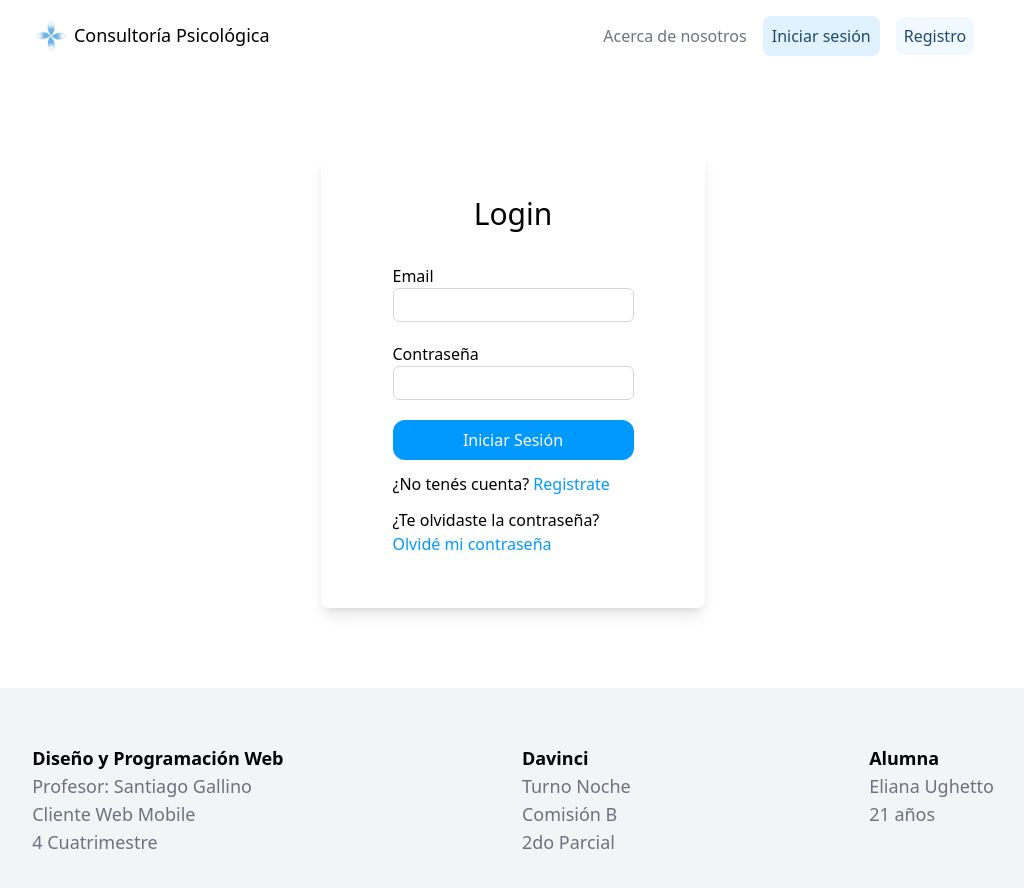
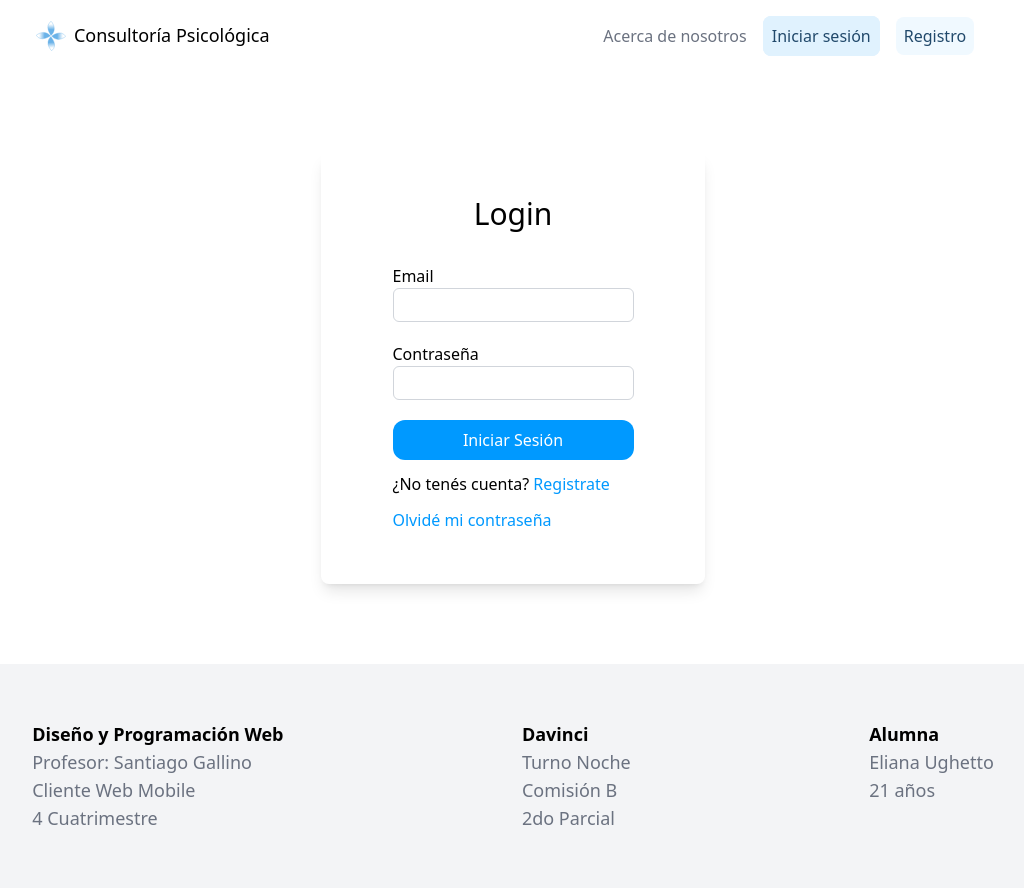
Before and after one commit to ughettoeliana/proyecto-terapia-existencial, a React (Vite) app in the folder terapia-existencial-react/: page /login in a window 1280 px wide. Shown: the top 888 px of the page, without its empty margins (127-1151 px from the left). Built offline with nearby package versions, Linux system fonts and the light colour scheme.

Commit message:
deleted the unessesary question in login

```diff
--- a/terapia-existencial-react/src/pages/Login.jsx
+++ b/terapia-existencial-react/src/pages/Login.jsx
@@ -39,7 +39,7 @@ function Login() {
   };
 
   async function handleForgotPassword() {
-    navigate("/forgot-password", { replace: true })
+    navigate("/forgot-password", { replace: true });
   }
 
   return (
@@ -111,16 +111,12 @@ function Login() {
                   </p>
                 </div>
                 <div className="mt-3">
-                  <p>
-                    ¿Te olvidaste la contraseña?
-                    <br />
                   <button
                     onClick={handleForgotPassword}
                     className="text-primary"
                   >
                     Olvidé mi contraseña
                   </button>
-                  </p>
                 </div>
               </div>
             </form>
```
Lines whose indentation alone changed are shown as unchanged.
